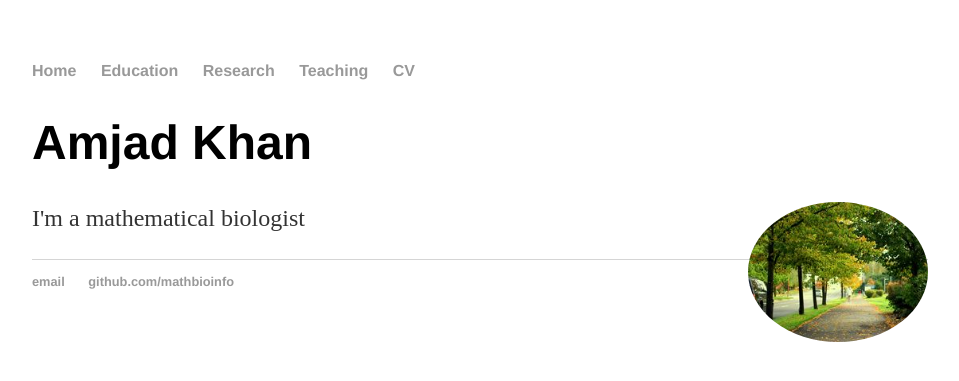
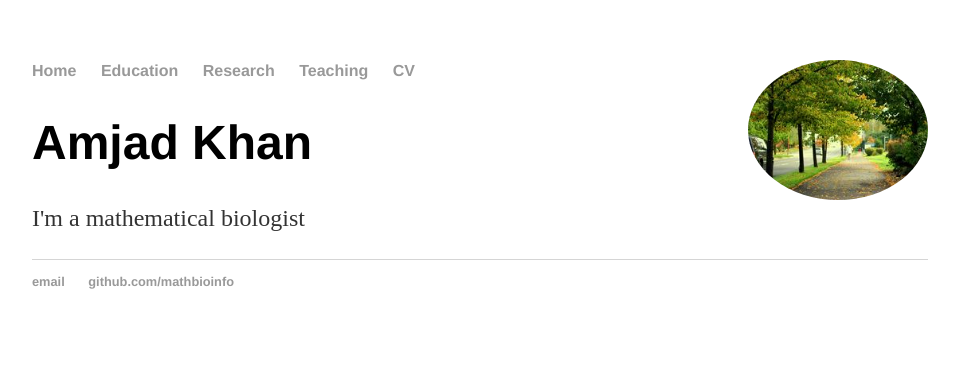
Before and after one commit to MathBioInfo/amjadkhan, a Jekyll site: the page index.html, which Jekyll copies as it is, in a window 1280 px wide. Shown: the top 381 px of the page, without its empty margins (160-1119 px from the left). Built offline with Jekyll 4.4.1, drawn with Linux system fonts in a browser that asks for light colours.

Commit message:
Update index.html

```diff
--- a/index.html
+++ b/index.html
@@ -2,6 +2,7 @@
 <html>
 	<head>
 		<title>Amjad Khan</title>
+		 <img src="123.jpg" style="float: right; width: 180px;  border-radius: 70%; margin-left: 10px;">
 		<link rel="stylesheet" type="text/css" href="css/main.css">
 	</head>
 	<body>
@@ -18,8 +19,7 @@
 		<div class="container">
     		<div class="blurb">
         		<h1>Amjad Khan</h1>
-			 <img src="123.jpg" style="float: right; width: 180px;  border-radius: 70%; margin-left: 10px;">
-				<p>I'm a mathematical biologist</a></p>
+			<p>I'm a mathematical biologist</a></p>
     		</div><!-- /.blurb -->
 		</div><!-- /.container -->
 		<footer>
```
